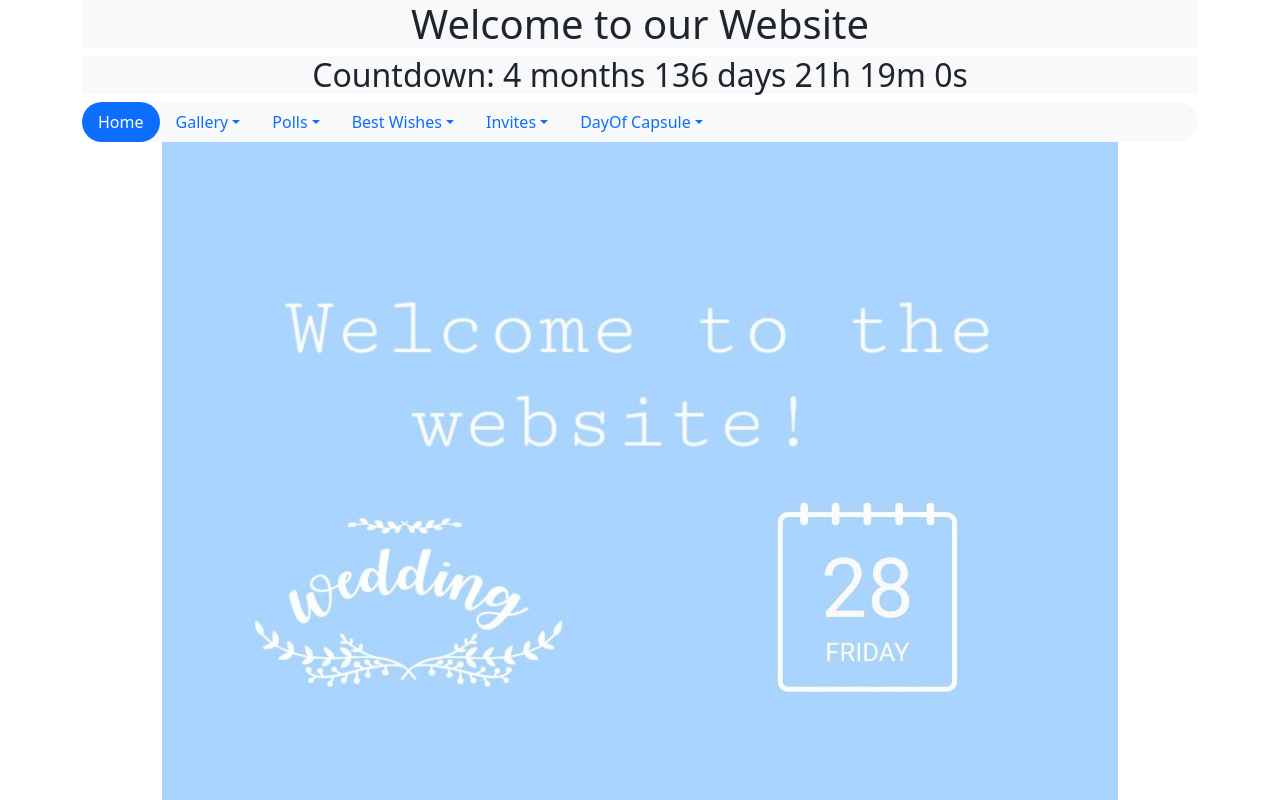
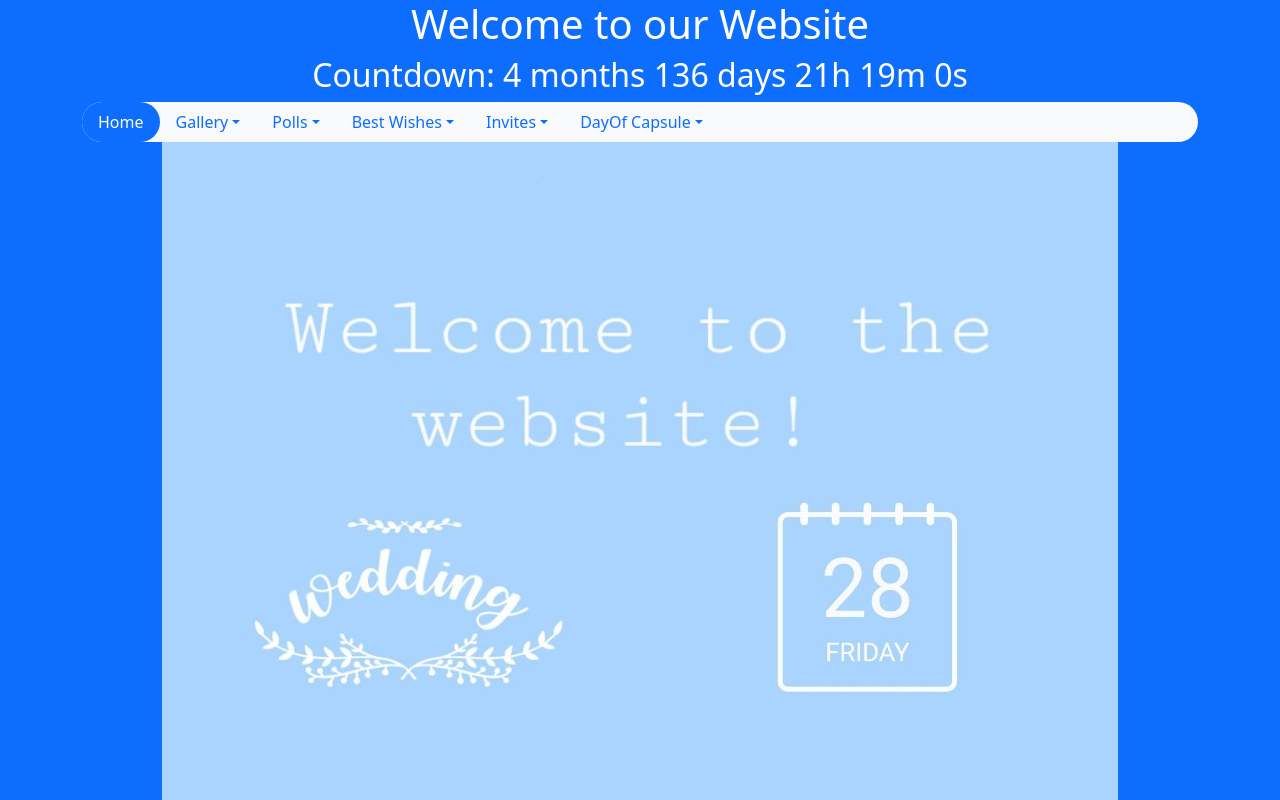
Before and after one commit to ChrisAndBeth2023/ChrisAndBeth2023.github.io, a plain HTML site: page index.html in a window 1280 px wide. Shown: the top 800 px of the page. Drawn offline with nearby package versions, Linux system fonts and the light colour scheme.

Commit message:
updated ui

```diff
--- a/index.html
+++ b/index.html
@@ -5,15 +5,15 @@
         <meta name="viewport" content="width=device-width, initial-scale=1">
         <title>Chris & Beth Gunter 2023</title>
         <link href="https://cdn.jsdelivr.net/npm/bootstrap@5.3.0-alpha1/dist/css/bootstrap.min.css" rel="stylesheet" integrity="sha384-GLhlTQ8iRABdZLl6O3oVMWSktQOp6b7In1Zl3/Jr59b6EGGoI1aFkw7cmDA6j6gD" crossorigin="anonymous">
-        <link rel="stylesheet" href="home.css">
+        <link href="home.css" rel="stylesheet">
     </head>
 
-    <body>
+    <body class="bg-primary">
         <div class="container text-center">
-            <h1 class="bg-light">Welcome to our Website</h1>
+            <h1 class="text-white">Welcome to our Website</h1>
         </div>
         <div class="container text-center">
-            <h2 id="countdown" class="bg-light"></h2>
+            <h2 id="countdown" class="text-white"></h2>
         </div>
         <div class="container text-center">
             <ul class="nav nav-pills bg-light rounded-pill">
```
Also changed, not shown: home.css (line endings or trailing spaces).
